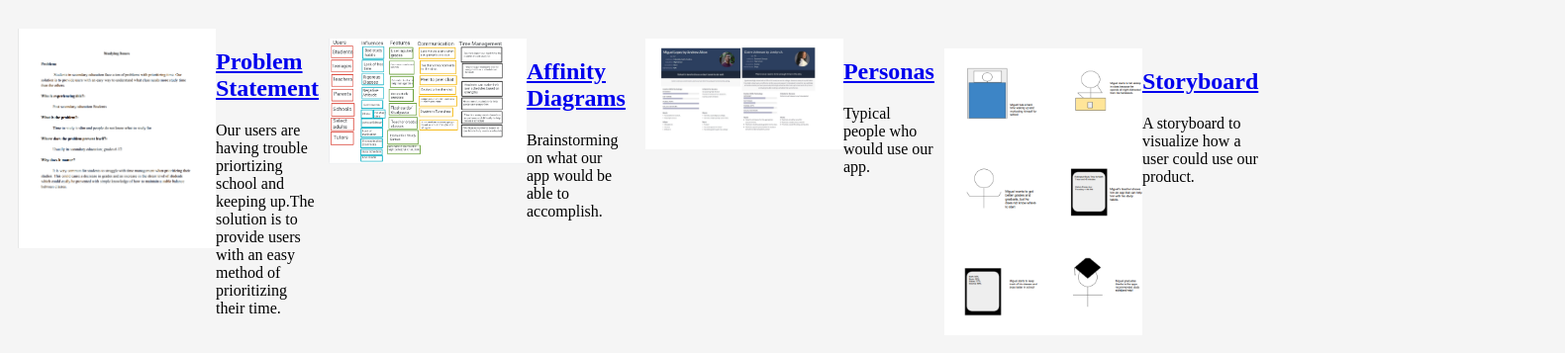
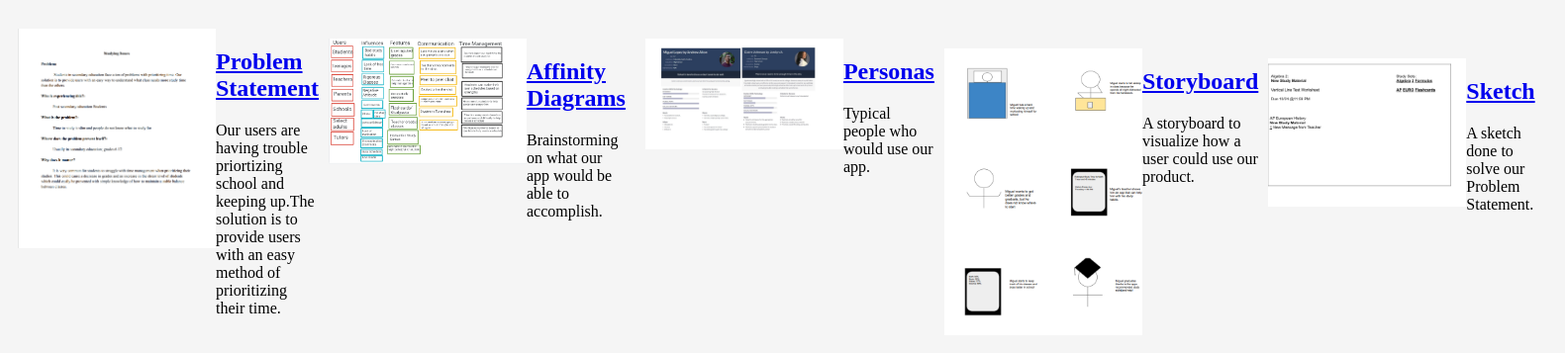
Before and after one commit to andrewalton/andrewalton.github.io, a plain HTML site: page index.html in a window 1280 px wide. Shown: the part 61-418 px from the top of the page at 99% size, 1581 px wide, since content can reach past the window. Drawn offline with Linux system fonts and the light colour scheme.

Commit message:
Add files via upload

```diff
--- a/index.html
+++ b/index.html
@@ -45,6 +45,16 @@
        A storyboard to visualize how a user could use our product.
     </p>
     </section>
+<!--Sketch Assignment-->
+<section class="assignment">
+    <a href="files/sketch.pdf"><img src="images/sketch 2-1.jpg"></a>
+
+    <section class="ass-details">
+        <a href="files/sketch.pdf"><h2>Sketch</h2></a>
+    <p>
+       A sketch done to solve our Problem Statement.
+    </p>
+    </section>
 
 
 </body>
```
Also changed, not shown: images/sketch 2-1.jpg (added), 1 other file.
